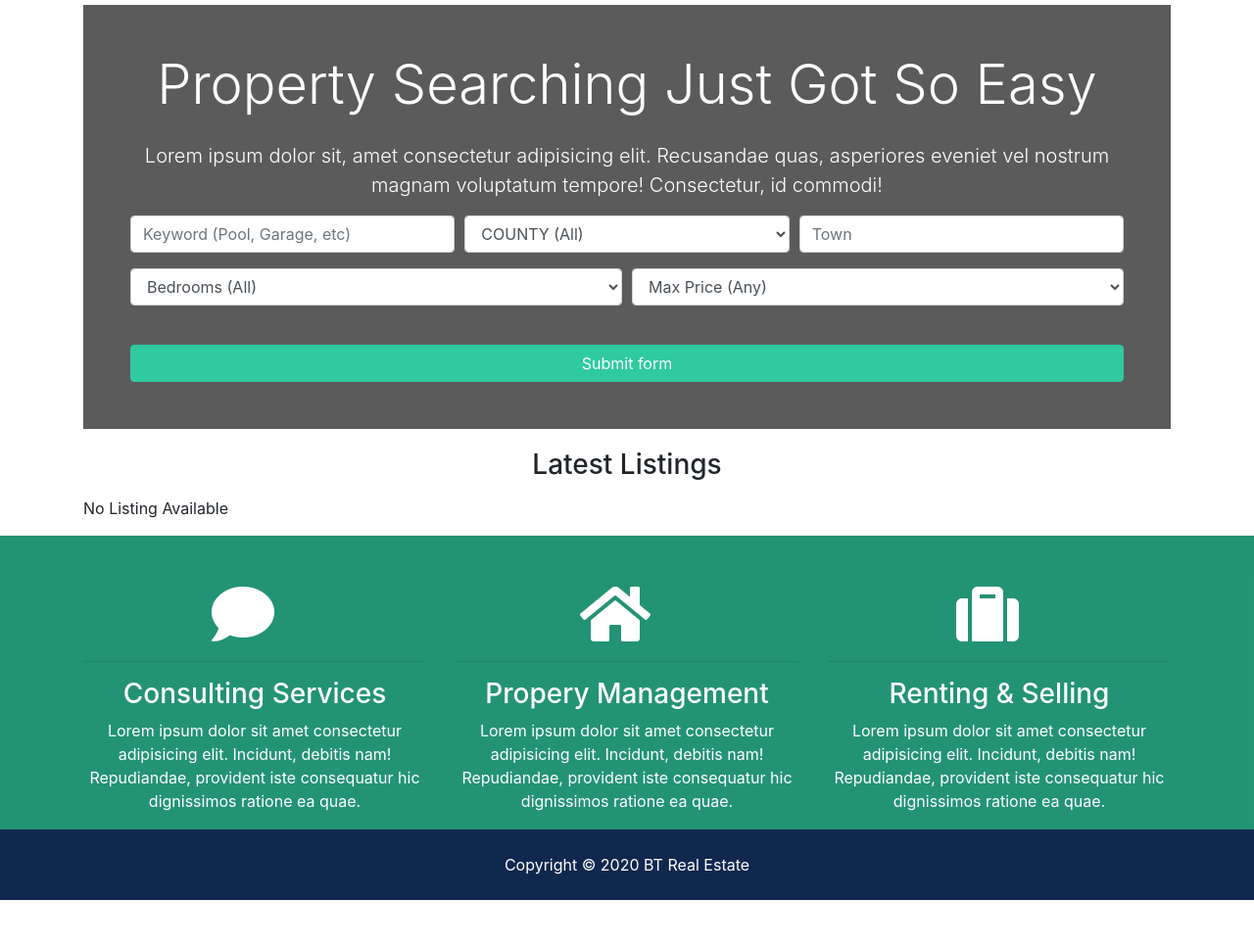
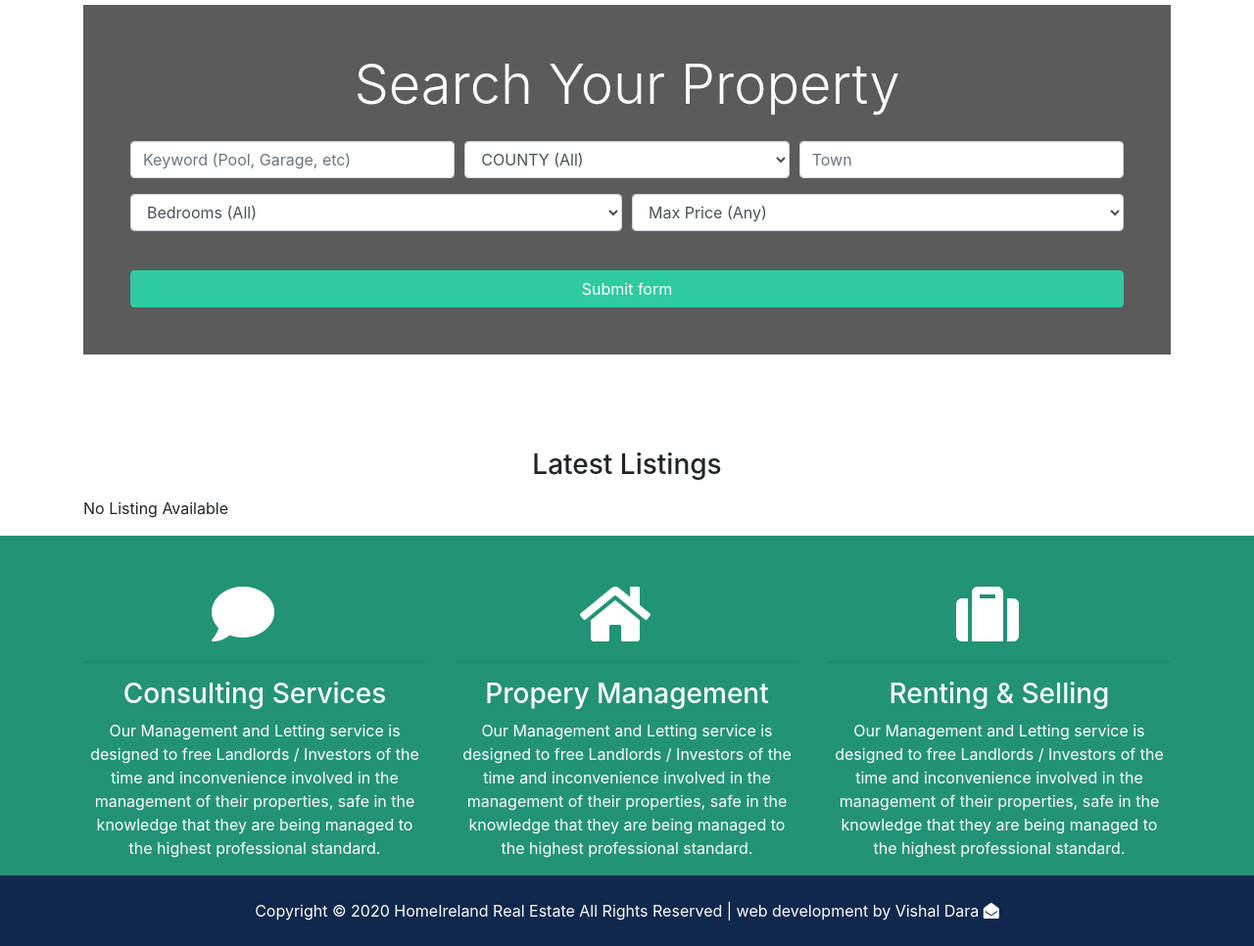
Before and after one commit to vishaldara01/homeIreland, a Django app: page / in a window 1280 px wide. Shown: the part 176-1142 px from the top of the page at 98% size. Before the commit the page ends 1095 px from the top, so only its background shows below. Run offline with Django 3.2, Linux system fonts and the light colour scheme; data that the repository does not hold is empty; some libraries are stand-ins or nearby versions.

Commit message:
update footer

```diff
--- a/templates/pages/index.html
+++ b/templates/pages/index.html
@@ -8,10 +8,8 @@
       <div class="home-search p-5">
         <div class="overlay p-5">
           <h1 class="display-4 mb-4">
-            Property Searching Just Got So Easy
+            Search Your Property
           </h1>
-          <p class="lead">Lorem ipsum dolor sit, amet consectetur adipisicing elit. Recusandae quas, asperiores eveniet vel nostrum magnam
-            voluptatum tempore! Consectetur, id commodi!</p>
           <div class="search">
             <form action="{% url 'search' %}">
               <!-- Form Row 1 -->
@@ -129,22 +127,19 @@
           <i class="fas fa-comment fa-4x mr-4"></i>
           <hr>
           <h3>Consulting Services</h3>
-          <p>Lorem ipsum dolor sit amet consectetur adipisicing elit. Incidunt, debitis nam! Repudiandae, provident iste consequatur
-            hic dignissimos ratione ea quae.</p>
+          <p>Our Management and Letting service is designed to free Landlords / Investors of the time and inconvenience involved in the management of their properties, safe in the knowledge that they are being managed to the highest professional standard.</p>
         </div>
         <div class="col-md-4">
           <i class="fas fa-home fa-4x mr-4"></i>
           <hr>
           <h3>Propery Management</h3>
-          <p>Lorem ipsum dolor sit amet consectetur adipisicing elit. Incidunt, debitis nam! Repudiandae, provident iste consequatur
-            hic dignissimos ratione ea quae.</p>
+          <p>Our Management and Letting service is designed to free Landlords / Investors of the time and inconvenience involved in the management of their properties, safe in the knowledge that they are being managed to the highest professional standard.</p>
         </div>
         <div class="col-md-4">
           <i class="fas fa-suitcase fa-4x mr-4"></i>
           <hr>
           <h3>Renting & Selling</h3>
-          <p>Lorem ipsum dolor sit amet consectetur adipisicing elit. Incidunt, debitis nam! Repudiandae, provident iste consequatur
-            hic dignissimos ratione ea quae.</p>
+          <p>Our Management and Letting service is designed to free Landlords / Investors of the time and inconvenience involved in the management of their properties, safe in the knowledge that they are being managed to the highest professional standard.</p>
         </div>
       </div>
     </div>
--- a/templates/partials/_footer.html
+++ b/templates/partials/_footer.html
@@ -2,6 +2,7 @@
 <!-- Footer -->
 <footer id="main-footer" class="py-4 bg-primary text-white text-center">
     Copyright &copy;
-    <span class="year"></span> BT Real Estate
+    <span class="year"></span> HomeIreland Real Estate All Rights Reserved | web development by Vishal Dara <a href="https://mail.google.com/mail/u/0/#inbox?compose=new"><i class="fas fa-envelope-open" style="color: white"></i></a>
+
 </footer>
 <!--/ footer end  -->
```
Also changed, not shown: homeIreland/static/main.html (deleted, +0 -17 lines), 1 other file.
